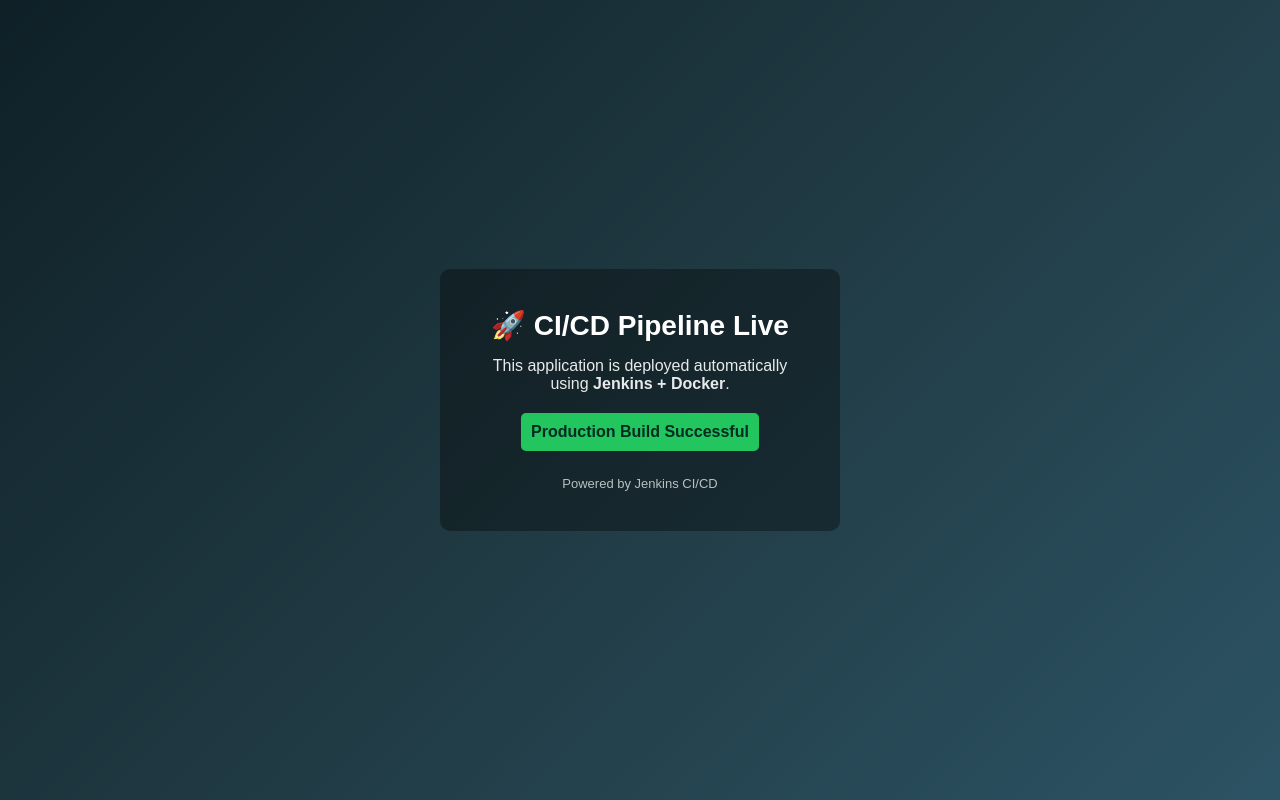
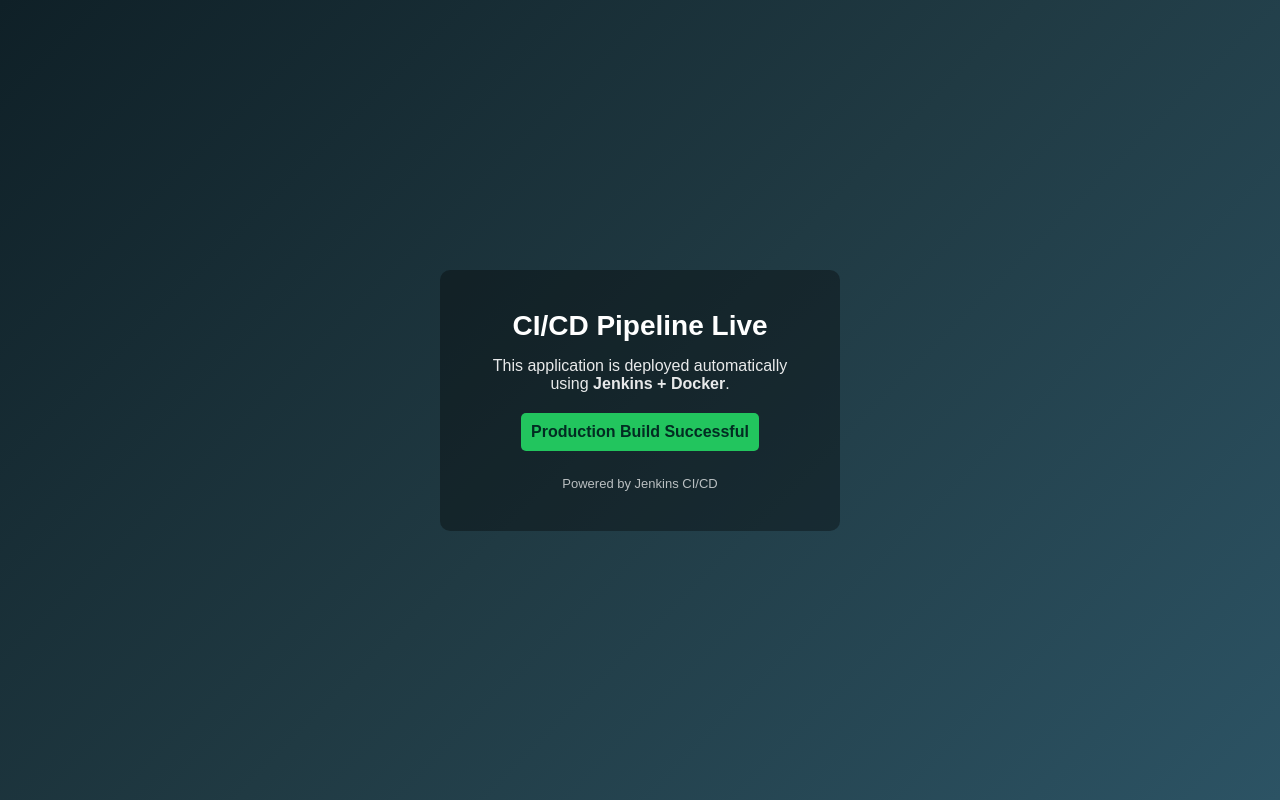
Before and after one commit to Kishankharvi/dockertl, a plain HTML site: page public/index.html in a window 1280 px wide. Drawn offline with Linux system fonts and the light colour scheme.

Commit message:
jenkins setup completed

```diff
--- a/public/index.html
+++ b/public/index.html
@@ -8,7 +8,7 @@
 <body>
 
   <div class="container">
-    <h1>🚀 CI/CD Pipeline Live</h1>
+    <h1> CI/CD Pipeline Live</h1>
     <p>
       This application is deployed automatically using
       <strong>Jenkins + Docker</strong>.
```
